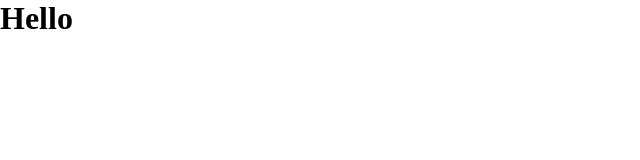
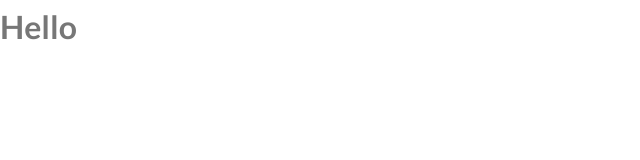
Before and after one commit to muhammadumarfarooq/html-css-starter, a plain HTML site: page index.html in a window 1280 px wide. Shown: the whole page, without its empty margins (0-640 px from the left). Drawn offline with Linux system fonts and the light colour scheme.

Commit message:
add font related properities to body

```diff
--- a/style.css
+++ b/style.css
@@ -7,3 +7,11 @@
   margin: 0;
   box-sizing: border-box;
 }
+
+body {
+  font-family: "Lato", sans-serif;
+  font-weight: 400;
+  font-size: 16px;
+  line-height: 1.7;
+  color: #777;
+}
```
